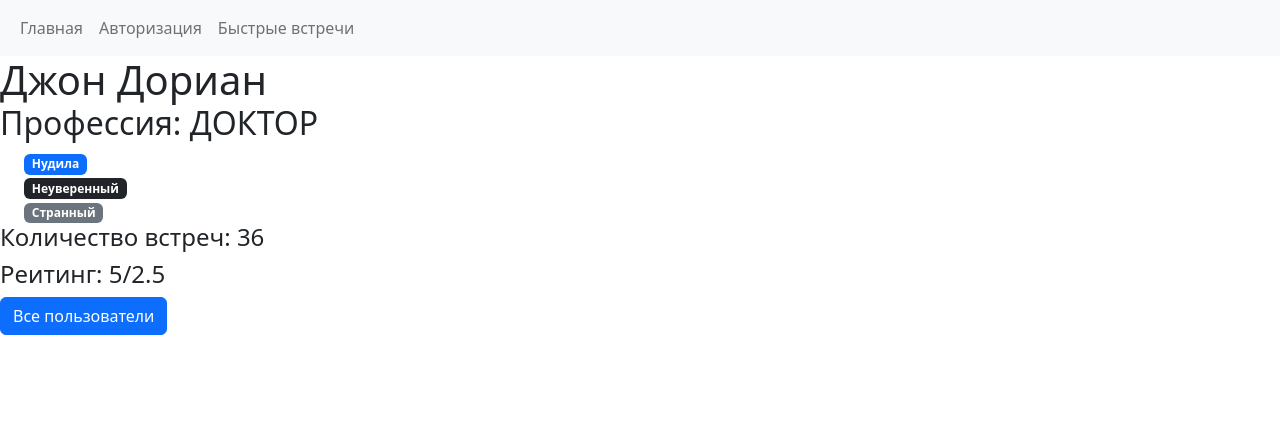
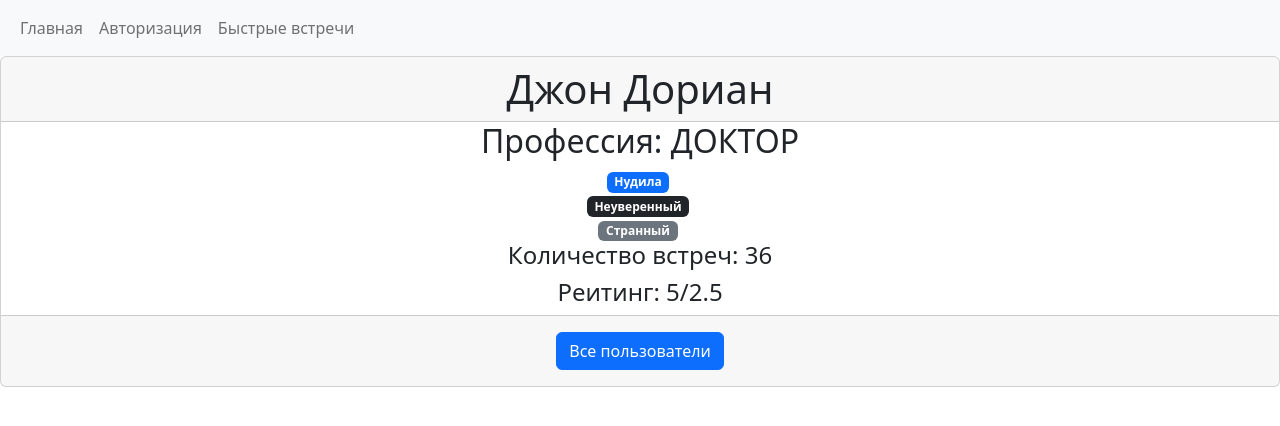
Before and after one commit to dimonabinsk/fast-company-app, a React (Create React App) app: page /users/67rdca3eeb7f6fgeed471815 in a window 1280 px wide. Shown: the top 426 px of the page. Built offline with nearby package versions, Linux system fonts and the light colour scheme.

Commit message:
добавил стилистики

```diff
--- a/src/app/components/userSingle.jsx
+++ b/src/app/components/userSingle.jsx
@@ -22,7 +22,8 @@ const UserSingle = ({ id }) => {
     // console.log(user);
     return user ? (
         <>
-            <span className="h1">{user.name}</span>
+            <div className=" card text-center">
+                <span className="h1 card-header">{user.name}</span>
                 <span className="h2 d-block">
                     {`Профессия: ${user.profession.name.toUpperCase()}`}{" "}
                 </span>
@@ -31,10 +32,14 @@ const UserSingle = ({ id }) => {
                     Количество встреч: {user.completedMeetings}
                 </span>
                 <span className="h4">Реитинг: {<Rate rate={user.rate} />}</span>
-            <div className=" mt-2">
-                <button onClick={handlerClickBtn} className="btn btn-primary">
+                <div className=" py-3 card-footer">
+                    <button
+                        onClick={handlerClickBtn}
+                        className="btn btn-primary"
+                    >
                         Все пользователи
                     </button>
+                </div>
             </div>
         </>
     ) : (
--- a/src/app/pages/login.jsx
+++ b/src/app/pages/login.jsx
@@ -4,7 +4,7 @@ import React from "react";
 const Login = () => {
     return (
         <>
-            <h1>Авторизация</h1>
+            <h1 className="text-center">Авторизация</h1>
         </>
     );
 };
--- a/src/app/pages/main.jsx
+++ b/src/app/pages/main.jsx
@@ -4,7 +4,7 @@ import React from "react";
 const Main = () => {
     return (
         <>
-            <h1>Главная</h1>
+            <h1 className="text-center">Главная</h1>
         </>
     );
 };
```
Lines whose indentation alone changed are shown as unchanged.
